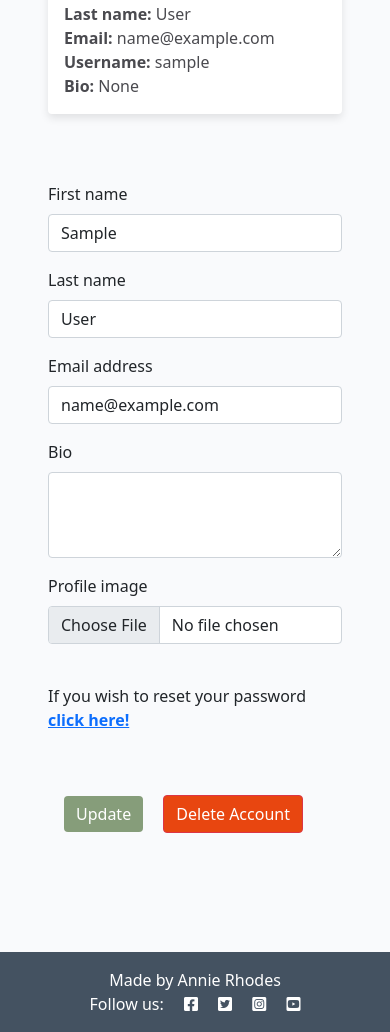
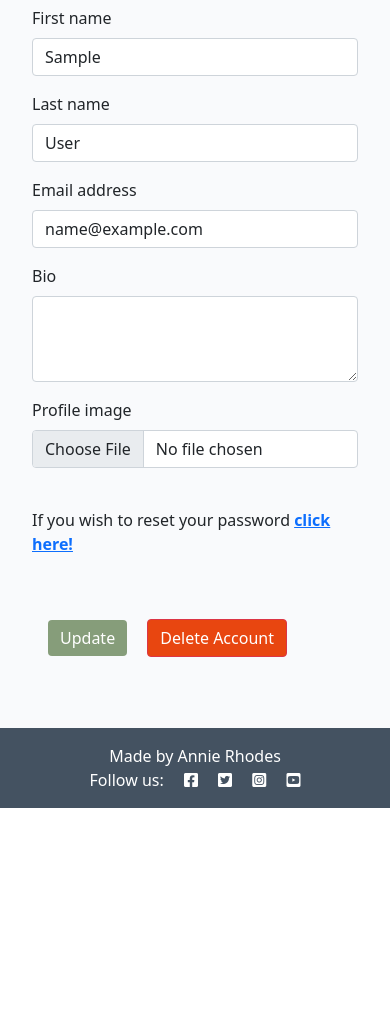
Before and after one commit to AnnieRho7/mindful-vibes, a Django app: page /user_profile/profile/ in a window 390 px wide. Shown: the part 563-1595 px from the top of the page. After the commit the page ends 1371 px from the top, so only its background shows below. Run offline with Django 5.2, Linux system fonts and the light colour scheme; the visitor is signed in with stand-in values (Sample User, id 1); data comes from the database, SQL or seed files in the repository; some libraries are stand-ins or nearby versions.

Commit message:
updated css

```diff
--- a/static/css/style.css
+++ b/static/css/style.css
@@ -197,7 +197,7 @@ body {
 /* Hero Section */
 .hero-section {
     position: relative;
-    height: 60vh;
+    height: 50vh;
     display: flex;
     align-items: center;
     justify-content: center;
@@ -330,7 +330,14 @@ body {
 
 /* User Profile Page */
 .profile-box {
-    padding: 2rem;
+    padding: 1rem;
+    margin-top: 0;
+}
+
+.profile-box h1 {
+    margin-top: 0; /* Remove any top margin to align with content */
+    margin-bottom: 1rem; /* Adjust bottom margin to match profile content spacing */
+    text-align: center; /* Center-align if needed */
 }
 
 .profile-info img {
--- a/user_profile/templates/user_profile/user_profile.html
+++ b/user_profile/templates/user_profile/user_profile.html
@@ -3,9 +3,9 @@
 {% load static %}
 {% block content %}
 <div class="profile-box contain forms-view">
-    <h1 class="lead-text my-5 mx-5">User Profile</h1>
-    <div class="row my-5 justify-content-evenly">
-        <div class="profile-info col-md-4 my-5">
+    <h1 class="lead-text my-3 mx-5">User Profile</h1> <!-- Reduced vertical margin -->
+    <div class="row my-3 justify-content-evenly"> <!-- Reduced vertical margin -->
+        <div class="profile-info col-md-4">
             <div class="card m-1 p-3">
                 <div class="media mx-auto my-3">
                     {% if user.userprofile.profile_image %}
```
